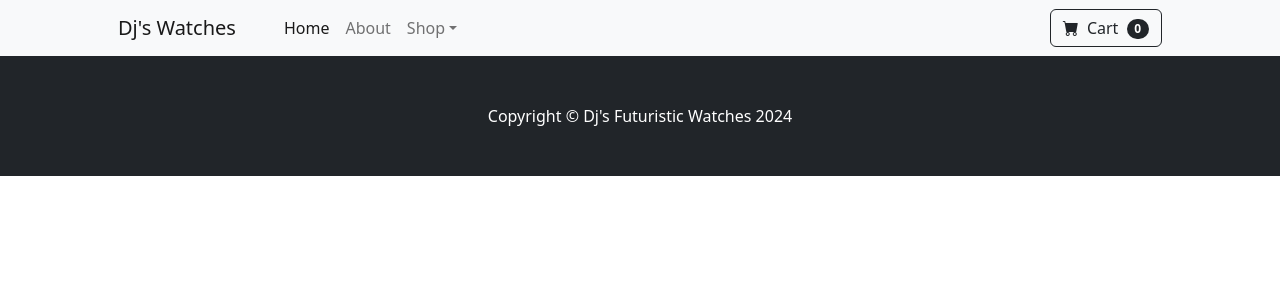
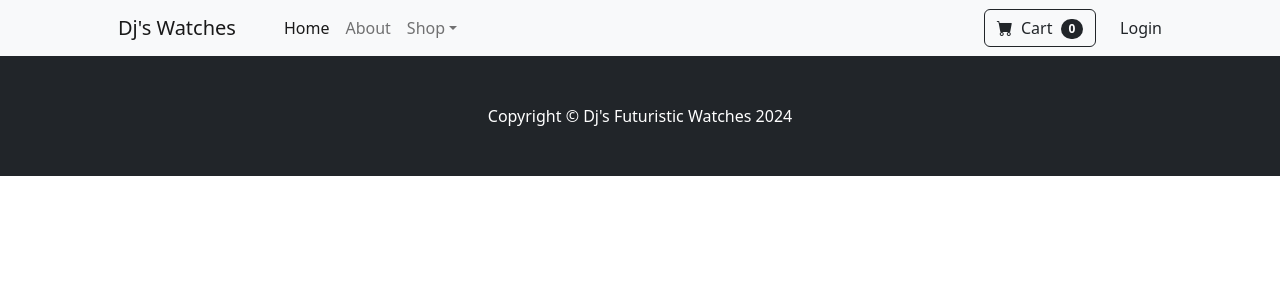
Before and after one commit to PavelKotlov/django-ecom, a Django app: template store/templates/base.html in a window 1280 px wide. Shown: the top 300 px of the page. Run offline with Django 5.2, Linux system fonts and the light colour scheme; the template is opened without the code that fills it, so the values that code supplies are empty; some libraries are stand-ins or nearby versions.

Commit message:
Add login and logout navbar links

```diff
--- a/store/templates/navbar.html
+++ b/store/templates/navbar.html
@@ -48,6 +48,11 @@
           <span class="badge bg-dark text-white ms-1 rounded-pill">0</span>
         </button>
       </form>
+      {% if user.is_authenticated %}
+      <a class="nav-link ms-4" href="{% url 'logout' %}">Logout</a>
+      {% else %}
+      <a class="nav-link ms-4" href="{% url 'login' %}">Login</a>
+      {% endif %}
     </div>
   </div>
 </nav>
```
